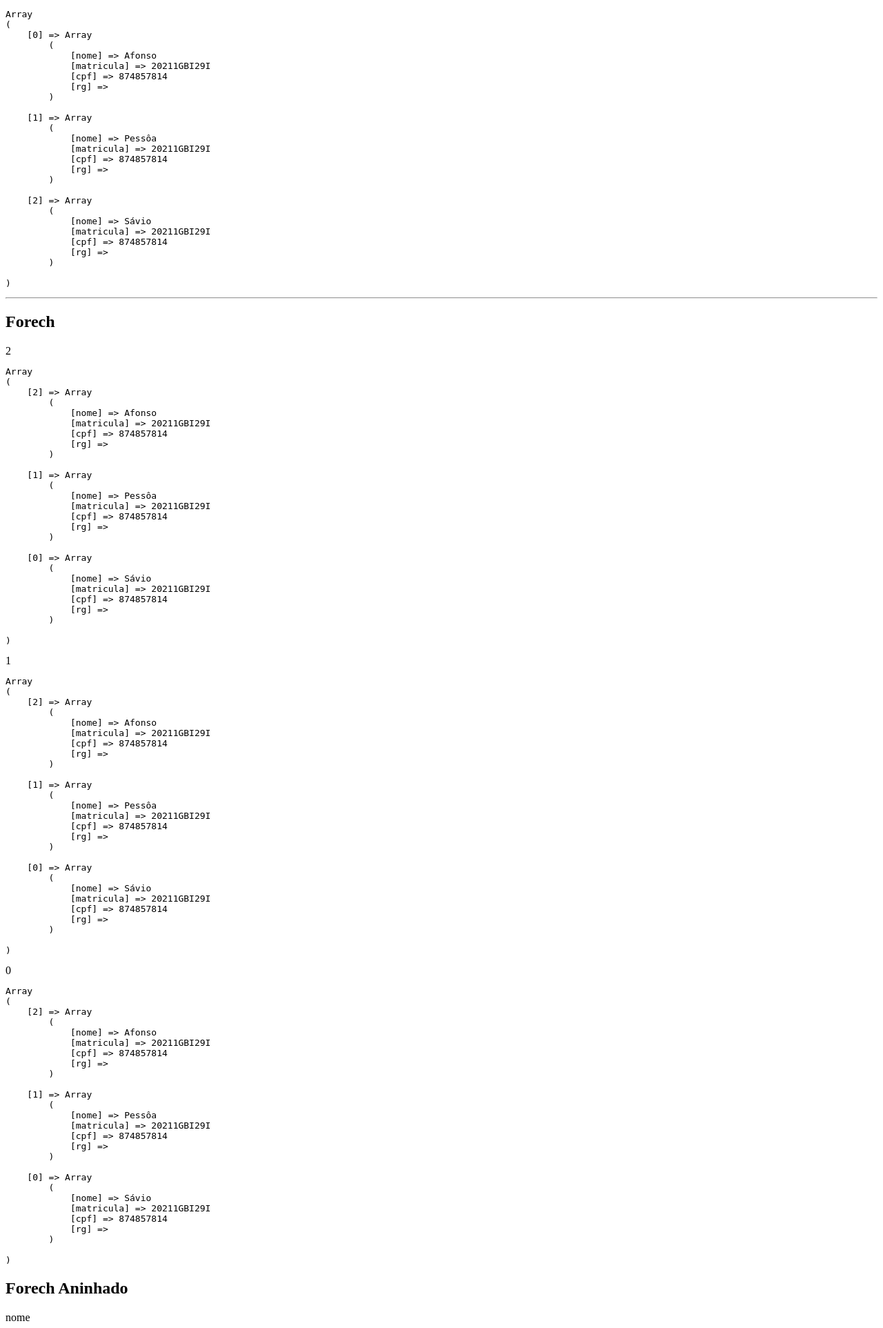
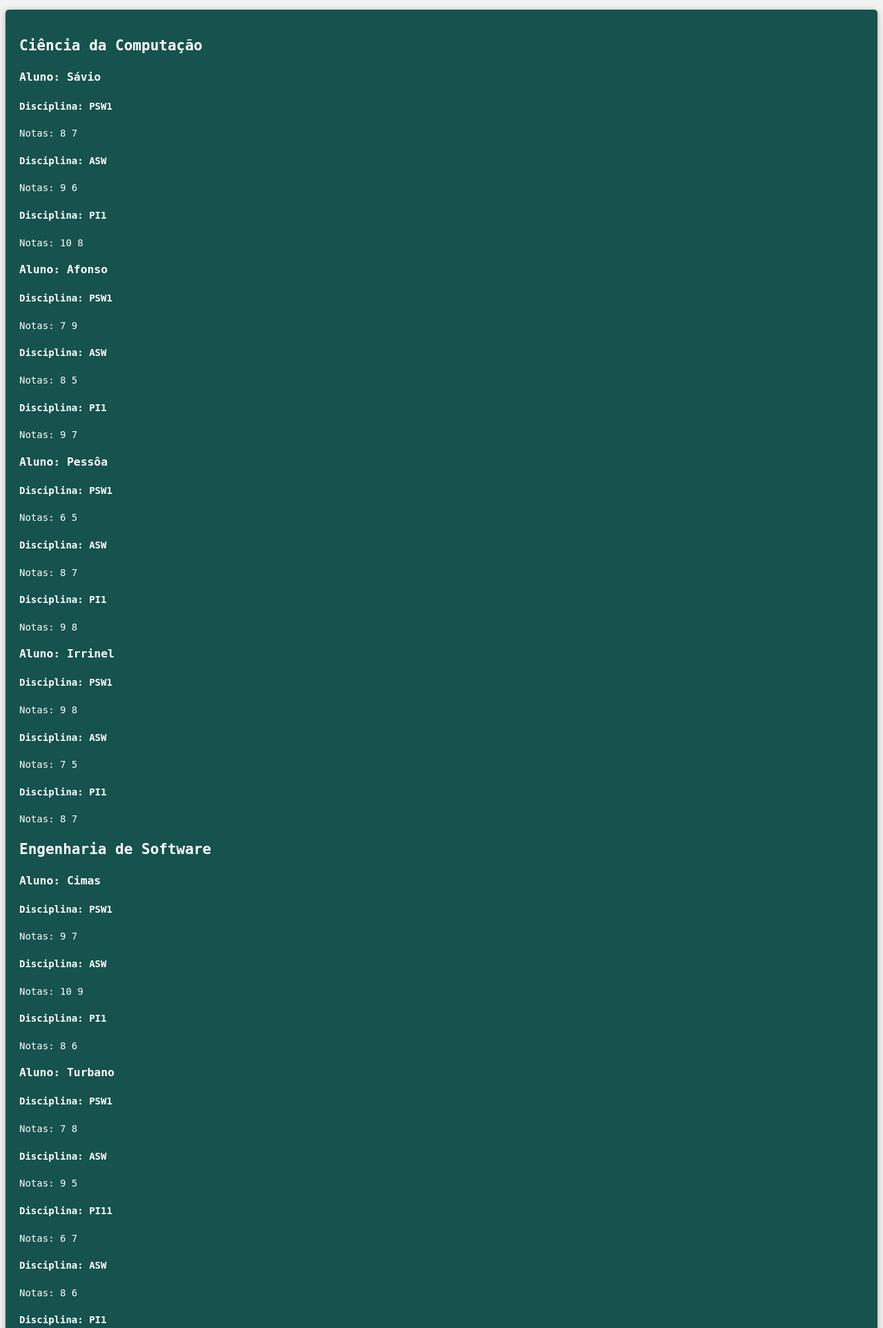
Before and after one commit to savioomio/PSW1-Savio-Pessoa-Afonso, a PHP site: page / in a window 1280 px wide. Shown: the top 1925 px of the page at 69% size. Run offline with PHP 8.4, Linux system fonts and the light colour scheme.

Commit message:
Update index.php

```diff
--- a/Atividade-lacos-SavioPessoaAfonso/index.php
+++ b/Atividade-lacos-SavioPessoaAfonso/index.php
@@ -5,63 +5,191 @@
     <meta charset="UTF-8">
     <meta http-equiv="X-UA-Compatible" content="IE=edge">
     <meta name="viewport" content="width=device-width, initial-scale=1.0">
-    <title>Lacos_Sávio</title>
+    <title>Laços_Sávio</title>
+    <style>
+        body {
+            background-color: #f2f2f2;
+        }
+
+        pre {
+            background-color:#16524E   ;
+            color: #fff;
+            padding: 20px;
+            box-shadow: 0 2px 10px rgba(0, 0, 0, 0.3);
+            border-radius: 5px;
+            font-size: 14px;
+            line-height: 1.5;
+        }
+    </style>
 </head>
 
 <body>
     <?php
-    $alunos = [
+    $Array = [
+        "cursos" => [
             [
-            'nome' => 'Sávio',
-            'matricula' => '20211GBI29I',
-            'cpf' => 06411242526,
-            'rg' => null
+                "nome_curso" => "Ciência da Computação",
+                "alunos" => [
+                    [
+                        "nome" => "Sávio",
+                        "disciplinas" => [
+                            [
+                                "nome_disciplina" => "PSW1",
+                                "notas" => [8, 7]
                             ],
                             [
-            'nome' => 'Pessôa',
-            'matricula' => '20211GBI29I',
-            'cpf' => 06411242526,
-            'rg' => null
+                                "nome_disciplina" => "ASW",
+                                "notas" => [9, 6]
                             ],
                             [
-            'nome' => 'Afonso',
-            'matricula' => '20211GBI29I',
-            'cpf' => 06411242526,
-            'rg' => null
+                                "nome_disciplina" => "PI1",
+                                "notas" => [10, 8]
                             ]
+                        ]
+                    ],
+                    [
+                        "nome" => "Afonso",
+                        "disciplinas" => [
+                            [
+                                "nome_disciplina" => "PSW1",
+                                "notas" => [7, 9]
+                            ],
+                            [
+                                "nome_disciplina" => "ASW",
+                                "notas" => [8, 5]
+                            ],
+                            [
+                                "nome_disciplina" => "PI1",
+                                "notas" => [9, 7]
+                            ]
+                        ]
+                    ],
+                    [
+                        "nome" => "Pessôa",
+                        "disciplinas" => [
+                            [
+                                "nome_disciplina" => "PSW1",
+                                "notas" => [6, 5]
+                            ],
+                            [
+                                "nome_disciplina" => "ASW",
+                                "notas" => [8, 7]
+                            ],
+                            [
+                                "nome_disciplina" => "PI1",
+                                "notas" => [9, 8]
+                            ]
+                        ]
+                    ],
+                    [
+                        "nome" => "Irrinel",
+                        "disciplinas" => [
+                            [
+                                "nome_disciplina" => "PSW1",
+                                "notas" => [9, 8]
+                            ],
+                            [
+                                "nome_disciplina" => "ASW",
+                                "notas" => [7, 5]
+                            ],
+                            [
+                                "nome_disciplina" => "PI1",
+                                "notas" => [8, 7]
+                            ]
+                        ]
+                    ]
+                ]
+            ],
+            [
+                "nome_curso" => "Engenharia de Software",
+                "alunos" => [
+                    [
+                        "nome" => "Cimas",
+                        "disciplinas" => [
+                            [
+                                "nome_disciplina" => "PSW1",
+                                "notas" => [9, 7]
+                            ],
+                            [
+                                "nome_disciplina" => "ASW",
+                                "notas" => [10, 9]
+                            ],
+                            [
+                                "nome_disciplina" => "PI1",
+                                "notas" => [8, 6]
+                            ]
+                        ]
+                    ],
+                    [
+                        "nome" => "Turbano",
+                        "disciplinas" => [
+                            [
+                                "nome_disciplina" => "PSW1",
+                                "notas" => [7, 8]
+                            ],
+                            [
+                                "nome_disciplina" => "ASW",
+                                "notas" => [9, 5]
+                            ],
+                            [
+                                "nome_disciplina" => "PI11",
+                                "notas" => [6, 7]
+                            ],
+                            [
+                                "nome_disciplina" => "ASW",
+                                "notas" => [8, 6]
+                            ],
+                            [
+                                "nome_disciplina" => "PI1",
+                                "notas" => [9, 7]
+                            ]
+                        ]
+                    ],
+                    [
+                        "nome" => "Leite",
+                        "disciplinas" => [
+                            [
+                                "nome_disciplina" => "PSW1",
+                                "notas" => [8, 9]
+                            ],
+                            [
+                                "nome_disciplina" => "ASW",
+                                "notas" => [7, 5]
+                            ],
+                            [
+                                "nome_disciplina" => "PI1",
+                                "notas" => [9, 8]
+                            ]
+                        ]
+                    ]
+                ]
+            ]
+        ]
+    ];
 
-    ];
-    uasort($alunos, function ($a, $b) {
-        if ($a['nome'] == $b['nome']) return 0;
-        return $a['nome'] < $b['nome'] ? -1 : 1;
-    });
-    echo '<pre>';
-    print_r(array_values($alunos));
-    echo '</pre>';
+    // impressão do array
+    echo "<pre>";
+    foreach ($Array['cursos'] as $curso) {
+        echo "<h2>{$curso['nome_curso']}</h2>";
 
-    echo '<hr>';
+        foreach ($curso['alunos'] as $aluno) {
+            echo "<h3>Aluno: {$aluno['nome']}</h3>";
 
-    echo '<h2>Forech</h2>';
+            foreach ($aluno['disciplinas'] as $disciplina) {
+                echo "<h4>Disciplina: {$disciplina['nome_disciplina']}</h4>";
 
-    foreach ($alunos as $key => $value) {
-        echo $key;
-        echo '<pre>';
-        print_r($alunos);
-        echo '</pre>';
+                echo "Notas: ";
+                foreach ($disciplina['notas'] as $nota) {
+                    echo "$nota ";
                 }
-    echo '<h2>Forech Aninhado</h2>';
-
-    foreach ($alunos as $key => $value) {
-        foreach ($value as $Nkey => $Nvalue) {
-            echo $Nkey;
-            echo '<pre>';
-            echo $Nvalue;
-            echo '<br>';
-            echo '</pre>';
+                echo "<br>";
             }
         }
+    }
+    echo "</pre>";
+    ?>
 
-    ?>
+
 </body>
 
 </html>
```
Lines whose indentation alone changed are shown as unchanged.
